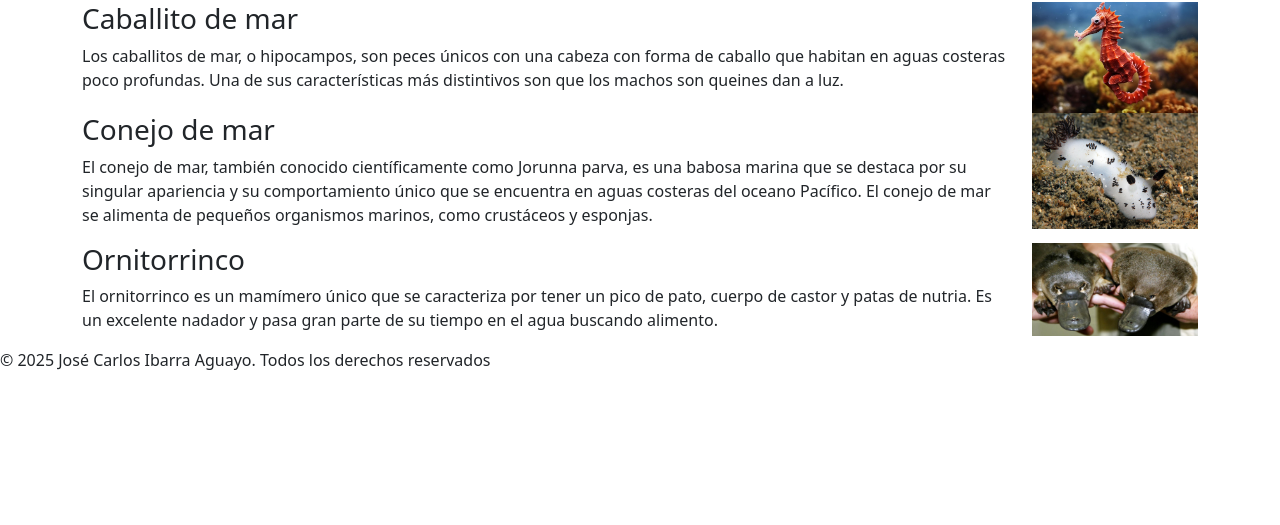
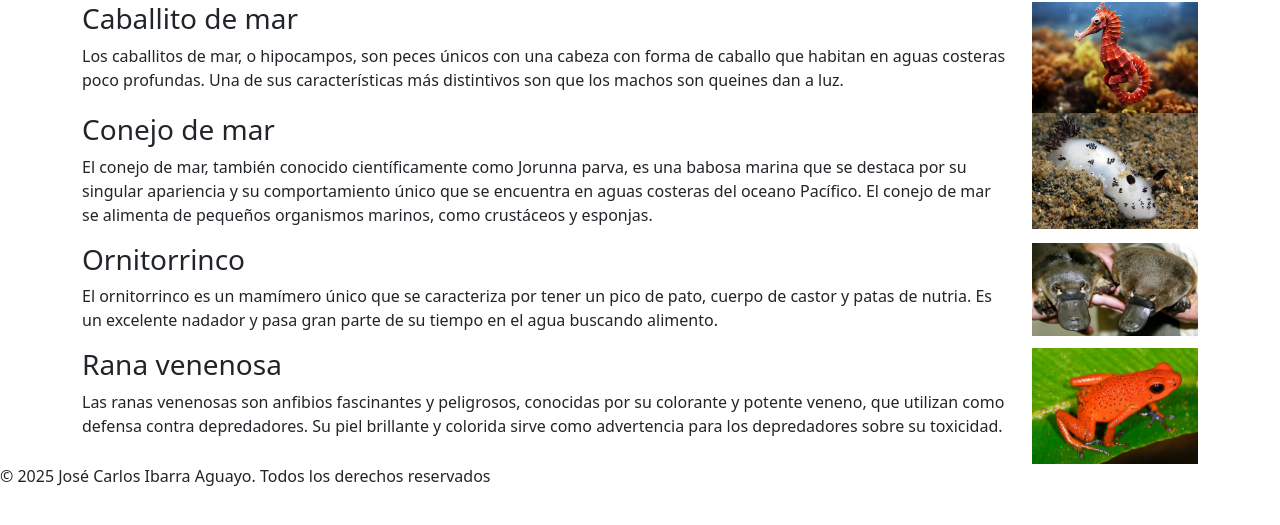
Before and after one commit to Ibarrita/IAJC-250810, a Flask app: page /animales in a window 1280 px wide. Shown: the part 220-745 px from the top of the page. Run offline with Flask 3, Linux system fonts and the light colour scheme.

Commit message:
Se añadio la rana venenosa

```diff
--- a/templates/animales.html
+++ b/templates/animales.html
@@ -35,5 +35,14 @@
             <img src="{{url_for("static", filename="images/ornitorrinco.jpg")}}" class="img-fluid" alt="Dos ornitorrincos">
         </div>
     </div>
+    <div class="row">
+        <div class="col-10">
+            <h3>Rana venenosa</h3>
+            <p>Las ranas venenosas son anfibios fascinantes y peligrosos, conocidas por su colorante y potente veneno, que utilizan como defensa contra depredadores. Su piel brillante y colorida sirve como advertencia para los depredadores sobre su toxicidad.</p>
+        </div>
+        <div class="col-2">
+            <img src="{{url_for("static", filename="images/rana.jpg")}}" class="img-fluid" alt="Una rana venenosa">
+        </div>
+    </div>
 </section>
 {%endblock%}
```
Also changed, not shown: static/images/rana.jpg (added).
